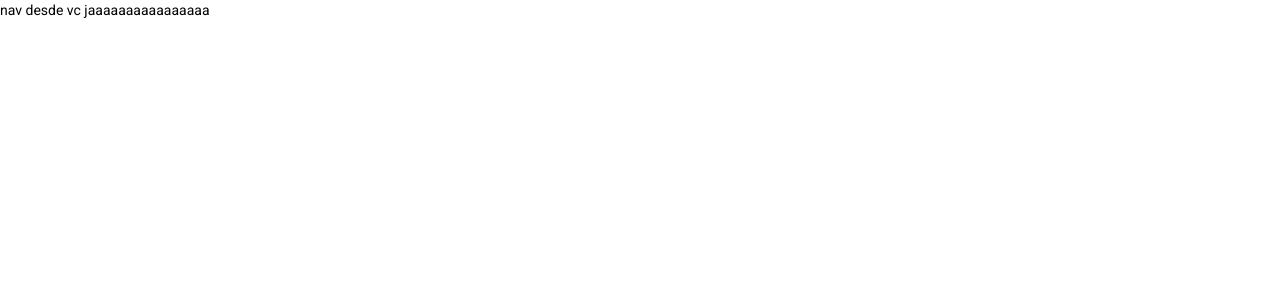
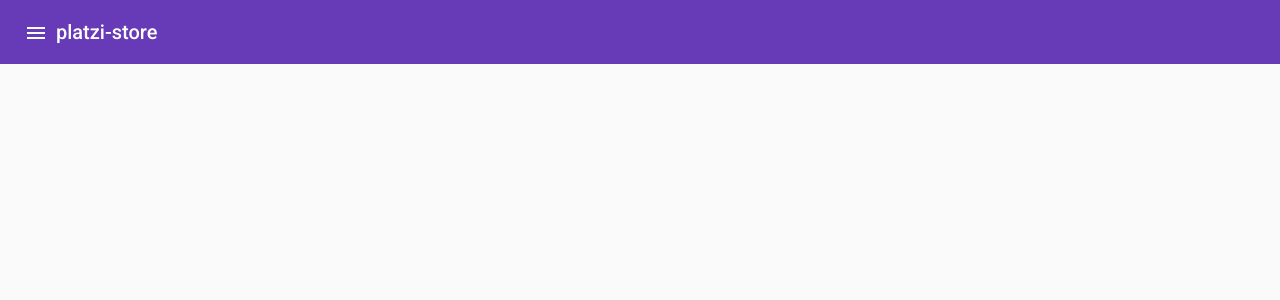
Before and after one commit to George01000111/practicandoAngular, an Angular app: page /admin in a window 1280 px wide. Shown: the top 300 px of the page. Built offline with nearby package versions, Linux system fonts and the light colour scheme.

Commit message:
instertandi

```diff
--- a/src/app/admin/admin-routing.module.ts
+++ b/src/app/admin/admin-routing.module.ts
@@ -1,6 +1,7 @@
 import { NgModule } from '@angular/core';
 import { RouterModule, Routes } from '@angular/router';
 import { NavComponent } from './components/nav/nav.component';
+
 
 const routes: Routes = [
   {
--- a/src/app/admin/admin.module.ts
+++ b/src/app/admin/admin.module.ts
@@ -3,6 +3,7 @@ import { CommonModule } from '@angular/common';
 
 import { AdminRoutingModule } from './admin-routing.module';
 import { NavComponent } from './components/nav/nav.component';
+import { MaterialModule } from './../material/material.module';
 
 
 @NgModule({
@@ -11,7 +12,8 @@ import { NavComponent } from './components/nav/nav.component';
   ],
   imports: [
     CommonModule,
-    AdminRoutingModule
+    AdminRoutingModule,
+    MaterialModule
   ]
 })
 export class AdminModule { }
--- a/src/app/admin/components/nav/nav.component.html
+++ b/src/app/admin/components/nav/nav.component.html
@@ -1 +1,30 @@
-<p>nav desde vc jaaaaaaaaaaaaaaaa</p>
+<mat-sidenav-container class="sidenav-container">
+    <mat-sidenav #drawer class="sidenav" fixedInViewport>
+      <mat-toolbar>Menu</mat-toolbar>
+      <mat-nav-list>
+        <a mat-list-item routerLink="/admin/create">Crear producto</a>
+        <a mat-list-item href="#">Link 2</a>
+        <a mat-list-item href="#">Link 3</a>
+        <a mat-list-item routerLink="/admin/products">Productos</a>
+        <button mat-list-item >cerrar</button>
+
+      </mat-nav-list>
+    </mat-sidenav>
+    <mat-sidenav-content>
+      <mat-toolbar color="primary">
+        <button
+          type="button"
+          aria-label="Toggle sidenav"
+          mat-icon-button
+          (click)="drawer.toggle()"
+          >
+          <mat-icon aria-label="Side nav toggle icon">menu</mat-icon>
+        </button>
+        <span>platzi-store</span>
+      </mat-toolbar>
+      <!-- Add Content Here -->
+
+     <router-outlet></router-outlet>
+
+    </mat-sidenav-content>
+  </mat-sidenav-container>
--- a/src/app/admin/components/nav/nav.component.scss
+++ b/src/app/admin/components/nav/nav.component.scss
@@ -0,0 +1,17 @@
+.sidenav-container {
+    height: 100%;
+  }
+
+  .sidenav {
+    width: 200px;
+  }
+
+  .sidenav .mat-toolbar {
+    background: inherit;
+  }
+
+  .mat-toolbar.mat-primary {
+    position: sticky;
+    top: 0;
+    z-index: 1;
+  }
```
Also changed, not shown: src/app/material/material.module.ts (added, +68 -0 lines), NOTA.txt.
